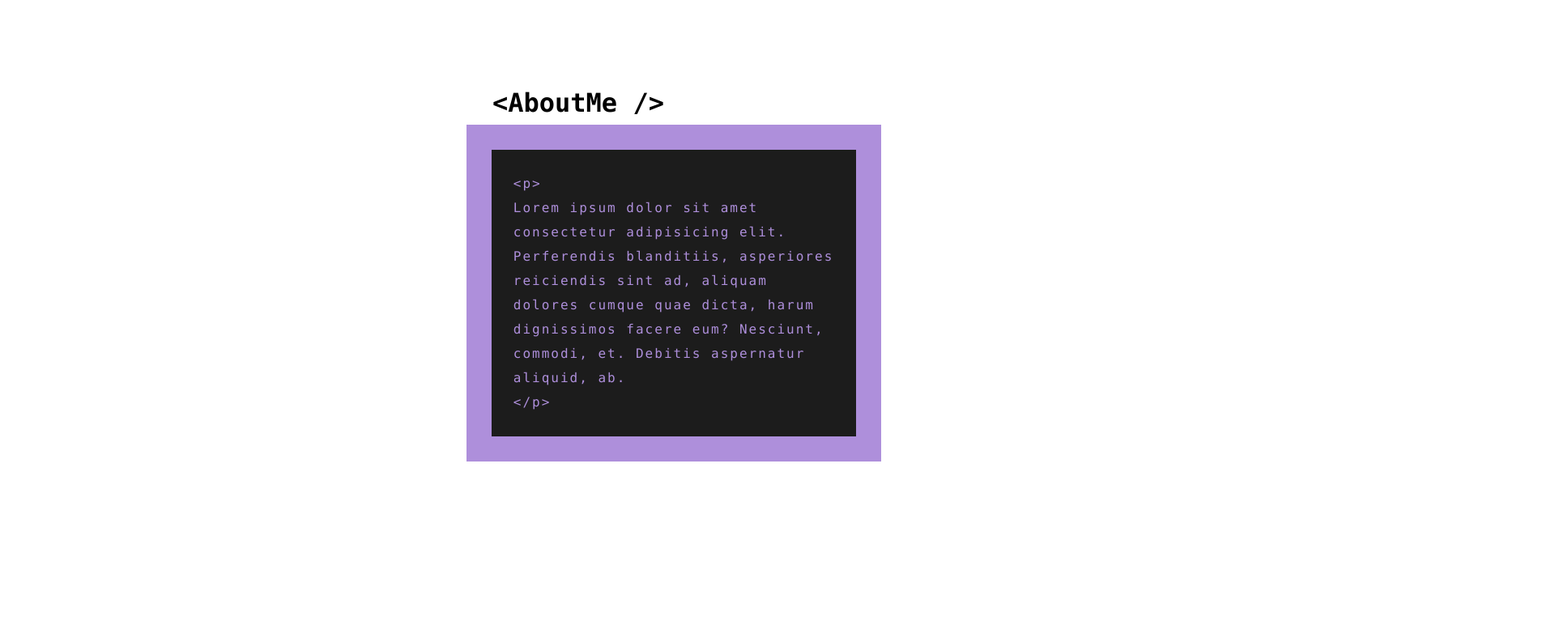
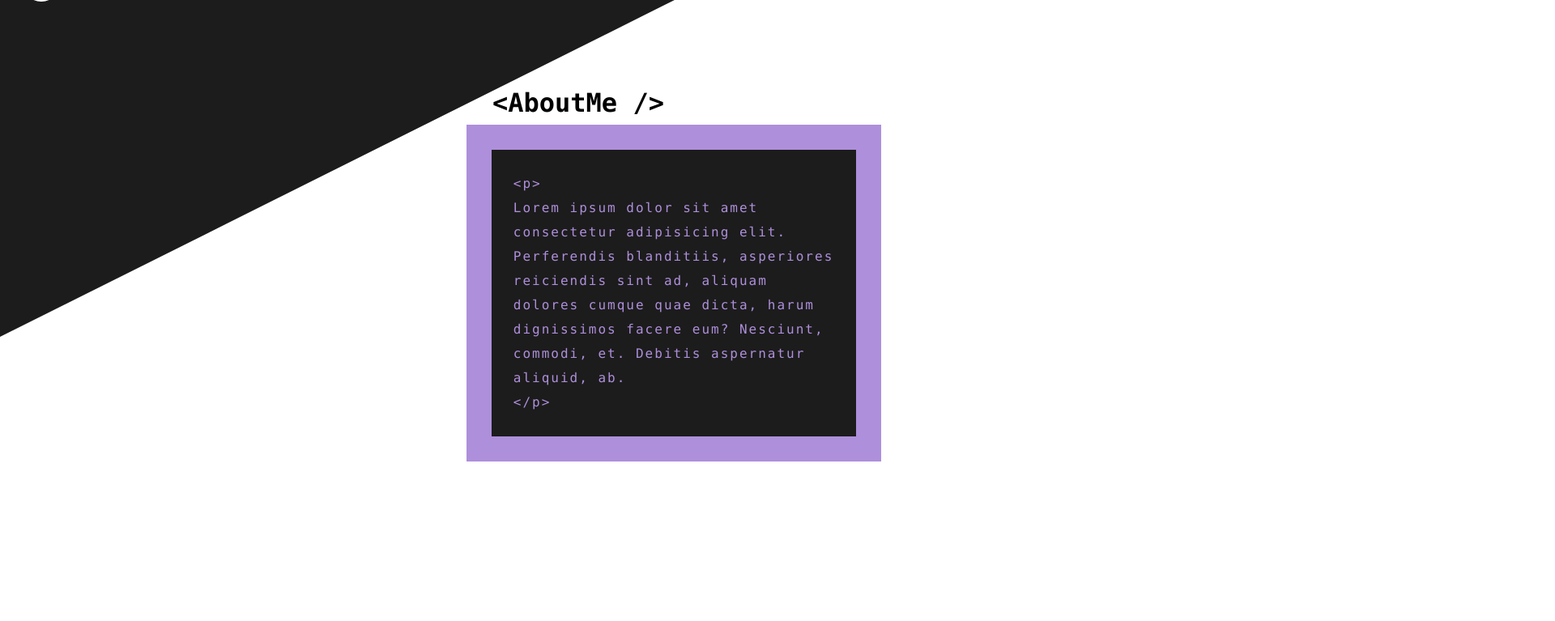
Before and after one commit to nicoflorentin/nicoflorentin.github.io, a plain HTML site: page index.html in a window 1280 px wide. Shown: the part 742-1509 px from the top of the page at 81% size, 1920 px wide, since content can reach past the window. Drawn offline with Linux system fonts and the light colour scheme.

Commit message:
add black svg background

```diff
--- /dev/null
+++ b/background/violet.txt
@@ -0,0 +1,3 @@
+<svg width="1920" height="2034" viewBox="0 0 1920 2034" fill="none" xmlns="http://www.w3.org/2000/svg">
+<path d="M0 959.5L1920 0.5V1837.51L0 2748.5V959.5Z" fill="#AE8FDB"/>
+</svg>
--- a/index.html
+++ b/index.html
@@ -8,9 +8,7 @@
 </head>
 <body id="body" class="allContainer">
 
-	<div class="diagonalBlack"></div>
-	<div class="diagonalMg"></div>
-	<div class="diagonalBlack diagonalMod"></div>
+	<div class="bg-black"></div>
 
 	<div class="navBar">
 		<div class="navBar__logo">|NF|</div>
--- a/styles/styles.css
+++ b/styles/styles.css
@@ -6,9 +6,17 @@
 }
 
 .allContainer {
-	max-width: 1800px;
+	/* max-width: 1920px; */
 	margin: auto;
 	font-family: consolas;
+}
+
+.bg-black {
+	position: absolute;
+	background: url('../background/black.svg');
+	height: 1158px;
+	width: 1920px;
+	z-index: -1;
 }
 
 .navBar {
@@ -41,7 +49,7 @@
 	font-weight: bold;
 	letter-spacing: 3px;
 
-	outline: 0;
+	/* outline: 0; */
 	border: 1px solid #93C572;
 	cursor: pointer;
 	position: relative;
```
Also changed, not shown: background/black.svg (added).
